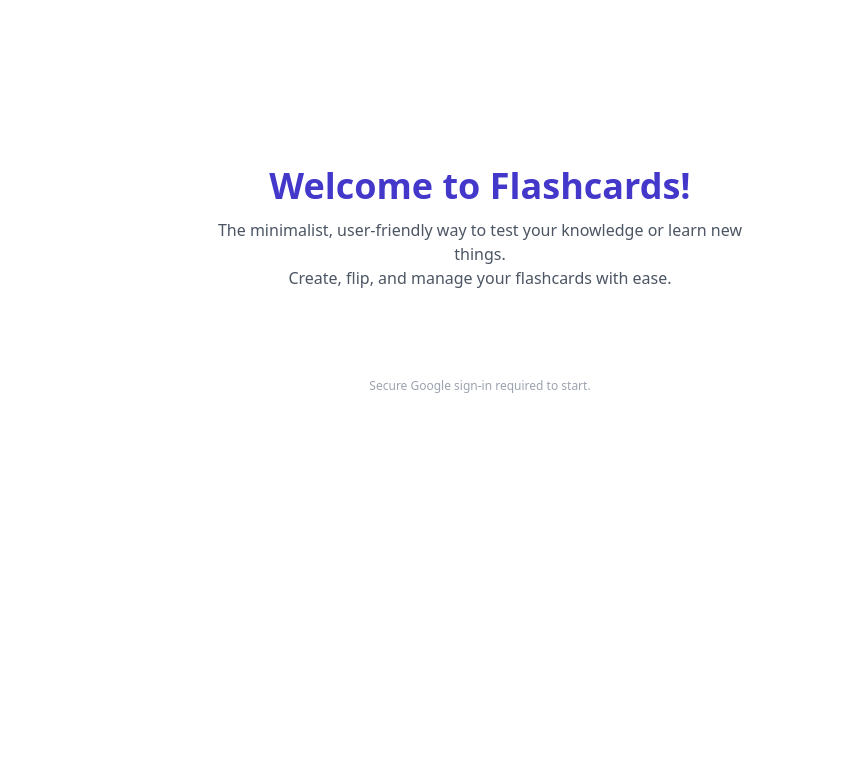
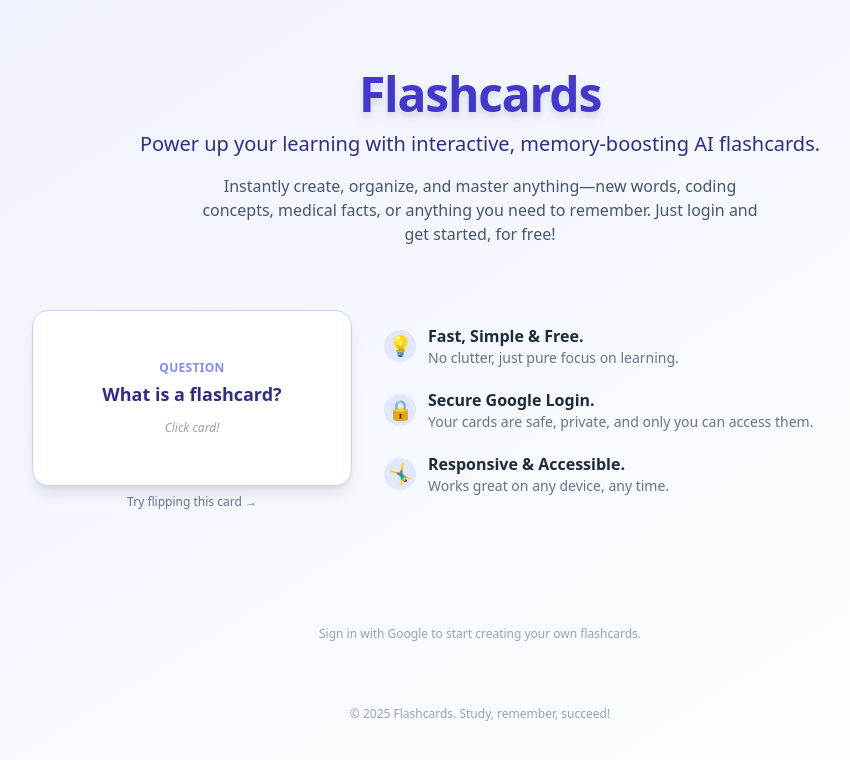
Before and after one commit to srikanthavadhanula/flashcard, a React (Create React App) app: page / in a window 1280 px wide. Shown: the top 760 px of the page, without its empty margins (160-1010 px from the left). Built offline with nearby package versions, Linux system fonts and the light colour scheme; no server answers.

Commit message:
landing page changes

```diff
--- a/src/LandingPage.js
+++ b/src/LandingPage.js
@@ -1,28 +1,100 @@
-import React, { useContext } from "react";
+import React, { useContext, useState } from "react";
 import { AuthContext } from "./AuthContext";
 import { GoogleLogin } from "@react-oauth/google";
 
 function LandingPage() {
   const { setUser } = useContext(AuthContext);
+  // For interactive sample card flip!
+  const [flipped, setFlipped] = useState(false);
 
   return (
-    <div className="min-h-[70vh] flex flex-col items-center justify-center px-4">
-      <h1 className="text-4xl font-bold text-indigo-700 mb-3 text-center">
-        Welcome to Flashcards!
+    <div className="min-h-screen flex flex-col justify-center items-center bg-gradient-to-br from-indigo-50 to-white px-4">
+      {/* Header section */}
+      <header className="text-center mb-8">
+        <h1 className="text-4xl sm:text-5xl font-extrabold text-indigo-700 mb-3 drop-shadow-lg tracking-tight">
+          Flashcards
         </h1>
-      <p className="text-gray-600 max-w-xl text-center mb-8">
-        The minimalist, user-friendly way to test your knowledge or learn new things.<br />
-        <span className="hidden sm:inline">Create, flip, and manage your flashcards with ease.</span>
+        <p className="text-lg sm:text-xl text-indigo-900 mb-4">
+          Power up your learning with interactive, memory-boosting AI flashcards.
         </p>
+        <p className="text-base text-slate-600 max-w-xl mx-auto">
+          Instantly create, organize, and master anything—new words, coding concepts, medical facts, or anything you need to remember. Just login and get started, for free!
+        </p>
+      </header>
+
+      {/* Product highlights */}
+      <div className="flex flex-col sm:flex-row items-center gap-8 my-8 w-full max-w-4xl">
+        {/* Interactive flashcard demo */}
+        <div className="w-full max-w-xs flex flex-col items-center">
+          <div
+            className="flashcard relative h-44 w-full cursor-pointer mb-2"
+            title="Try me!"
+            onClick={() => setFlipped(f => !f)}
+            tabIndex={0}
+          >
+            <div className={`flashcard-inner w-full h-full ${flipped ? "flipped" : ""}`}>
+              {/* Front */}
+              <div className="flashcard-front absolute inset-0 bg-white border border-indigo-200 rounded-2xl shadow-lg flex flex-col items-center justify-center p-4 text-center select-none">
+                <span className="block text-xs uppercase text-indigo-400 font-bold mb-1 tracking-wide">
+                  Question
+                </span>
+                <p className="text-indigo-900 font-semibold text-lg">What is a flashcard?</p>
+                <span className="text-xs mt-3 text-slate-400 italic">Click card!</span>
+              </div>
+              {/* Back */}
+              <div className="flashcard-back absolute inset-0 bg-indigo-50 border border-indigo-200 rounded-2xl shadow-lg flex flex-col items-center justify-center p-4 text-center select-none">
+                <span className="block text-xs uppercase text-indigo-400 font-bold mb-1 tracking-wide">
+                  Answer
+                </span>
+                <p className="text-indigo-800 font-medium text-base">A quick question-and-answer tool<br />to help you study, revise, and remember facts!</p>
+                <span className="text-xs mt-3 text-slate-400 italic">Click to flip back</span>
+              </div>
+            </div>
+          </div>
+          <span className="text-xs text-slate-500">Try flipping this card &rarr;</span>
+        </div>
+
+        {/* Highlights */}
+        <ul className="flex-1 grid gap-5 w-full max-w-lg">
+          <li className="flex items-center gap-3">
+            <span className="text-indigo-500 bg-indigo-100 rounded-full h-8 w-8 flex items-center justify-center text-xl">💡</span>
+            <div>
+              <span className="font-bold text-slate-800">Fast, Simple & Free.</span>
+              <span className="block text-sm text-slate-500">No clutter, just pure focus on learning.</span>
+            </div>
+          </li>
+          <li className="flex items-center gap-3">
+            <span className="text-indigo-500 bg-indigo-100 rounded-full h-8 w-8 flex items-center justify-center text-xl">🔒</span>
+            <div>
+              <span className="font-bold text-slate-800">Secure Google Login.</span>
+              <span className="block text-sm text-slate-500">Your cards are safe, private, and only you can access them.</span>
+            </div>
+          </li>
+          <li className="flex items-center gap-3">
+            <span className="text-indigo-500 bg-indigo-100 rounded-full h-8 w-8 flex items-center justify-center text-xl">🤸‍♂️</span>
+            <div>
+              <span className="font-bold text-slate-800">Responsive & Accessible.</span>
+              <span className="block text-sm text-slate-500">Works great on any device, any time.</span>
+            </div>
+          </li>
+        </ul>
+      </div>
+
+      {/* Google Login */}
+      <div className="my-8">
         <GoogleLogin
           onSuccess={credentialResponse => {
             setUser({ credential: credentialResponse.credential });
           }}
           onError={() => alert('Login Failed')}
         />
-      <div className="mt-4 text-xs text-gray-400 text-center">
-        Secure Google sign-in required to start.
+        <div className="mt-3 text-xs text-slate-400 text-center">Sign in with Google to start creating your own flashcards.</div>
       </div>
+
+      {/* Footer */}
+      <footer className="w-full text-center mt-8 mb-2 text-xs text-slate-400">
+        &copy; {new Date().getFullYear()} Flashcards. Study, remember, succeed!
+      </footer>
     </div>
   );
 }
```
Lines whose indentation alone changed are shown as unchanged.
